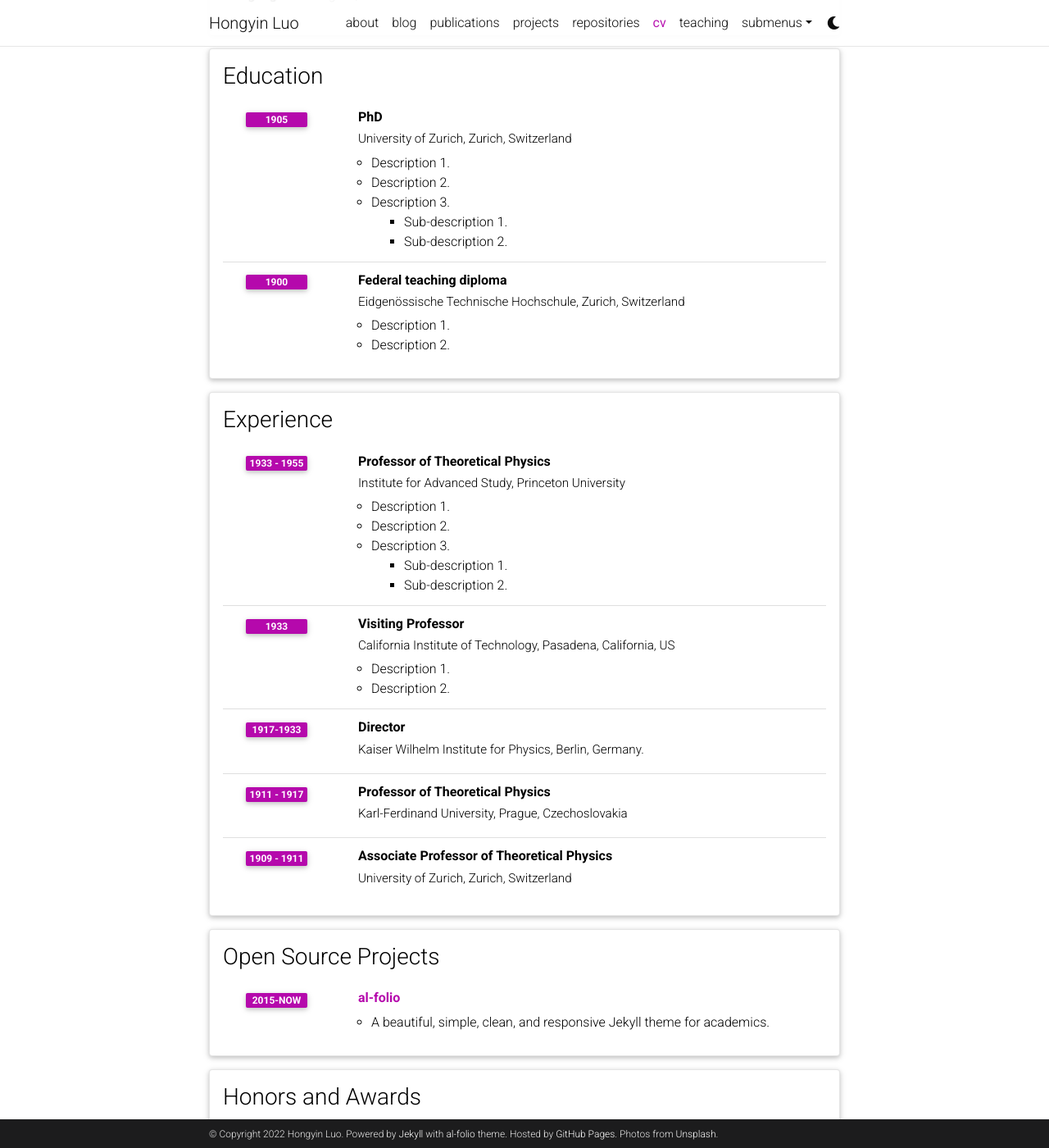
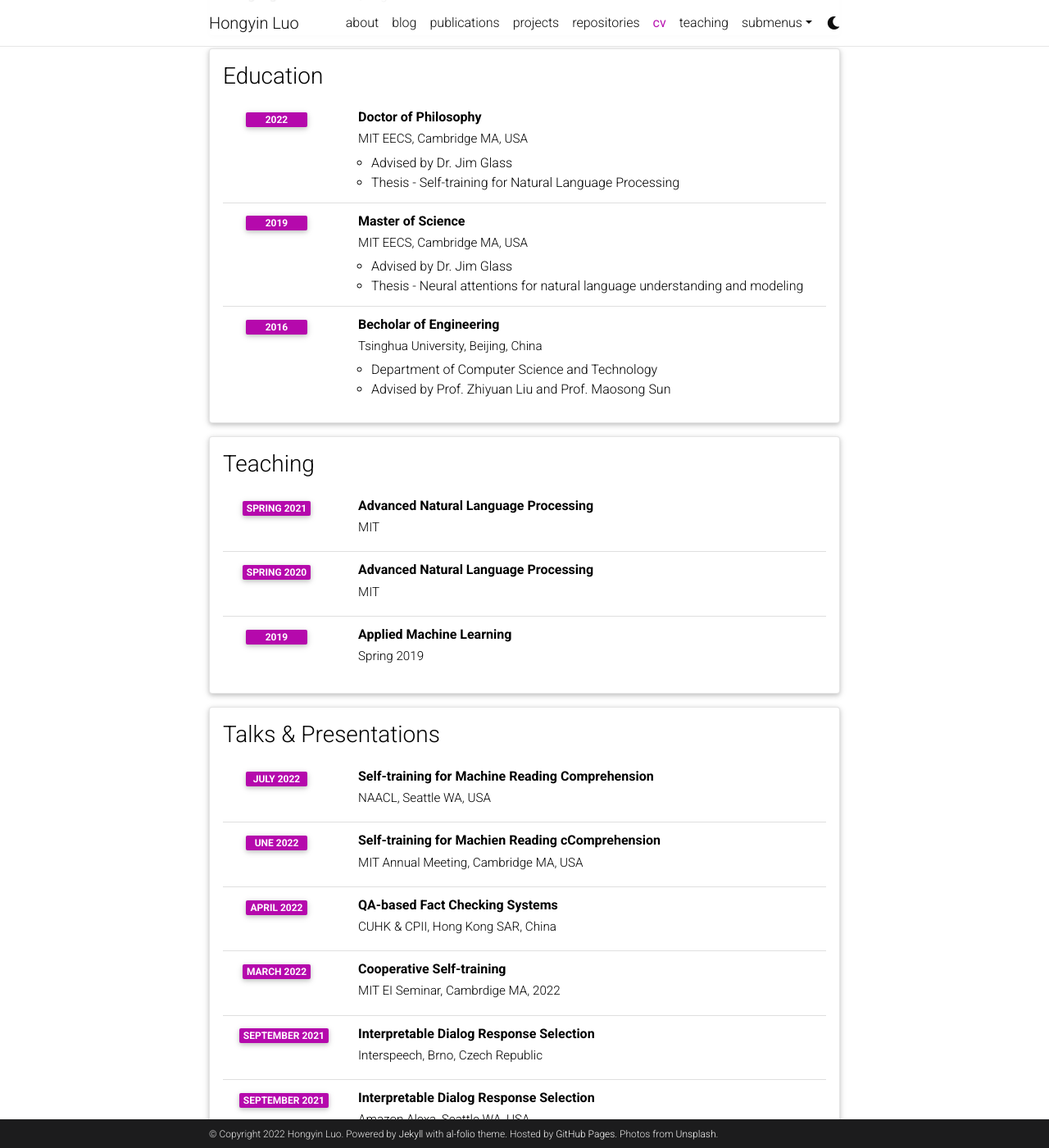
Before and after one commit to luohongyin/luohongyin.github.io, a Jekyll site: the page built from _pages/cv.md, in a window 1280 px wide and 1400 px high, scrolled down 333 px. Shown: the whole window at 82% size. Built offline with Jekyll 4.4.1, drawn with Linux system fonts in a browser that asks for light colours; comment, search, counter and statistics services are not loaded; a style sheet for code colours, icons or effects is not loaded; some of the changed text lies outside the part shown.

Commit message:
update CV

```diff
--- a/_data/cv.yml
+++ b/_data/cv.yml
@@ -2,96 +2,113 @@
   type: map
   contents:
     - name: Full Name
-      value: Albert Einstein
+      value: Hongyin Luo
     - name: Date of Birth
-      value: 14th March 1879
+      value: 1st July 1994
     - name: Languages
-      value: English, German
+      value: Chinese, English
 
 - title: Education
   type: time_table
   contents:
-    - title: PhD
-      institution: University of Zurich, Zurich, Switzerland
-      year: 1905
+    - title: Doctor of Philosophy
+      institution: MIT EECS, Cambridge MA, USA
+      year: 2022
       description:
-        - Description 1.
-        - Description 2.
-        - title: Description 3.
-          contents:
-            - Sub-description 1.
-            - Sub-description 2.
-    - title: Federal teaching diploma
-      institution: Eidgenössische Technische Hochschule, Zurich, Switzerland
-      year: 1900
+        - Advised by Dr. Jim Glass
+        - Thesis - Self-training for Natural Language Processing
+    - title: Master of Science
+      institution: MIT EECS, Cambridge MA, USA
+      year: 2019
       description:
-        - Description 1.
-        - Description 2.
+        - Advised by Dr. Jim Glass
+        - Thesis - Neural attentions for natural language understanding and modeling
+    - title: Becholar of Engineering
+      institution: Tsinghua University, Beijing, China
+      year: 2016
+      description:
+        - Department of Computer Science and Technology
+        - Advised by Prof. Zhiyuan Liu and Prof. Maosong Sun
 
-- title: Experience
+- title: Teaching
   type: time_table
   contents:
-    - title: Professor of Theoretical Physics
-      institution: Institute for Advanced Study, Princeton University
-      year: 1933 - 1955
-      description:
-        - Description 1.
-        - Description 2.
-        - title: Description 3.
-          contents:
-            - Sub-description 1.
-            - Sub-description 2.
-    - title: Visiting Professor
-      institution: California Institute of Technology, Pasadena, California, US
-      year: 1933
-      description:
-        - Description 1.
-        - Description 2.
+    - title: Advanced Natural Language Processing
+      institution: MIT
+      year: Spring 2021
+    - title: Advanced Natural Language Processing
+      institution: MIT
+      year: Spring 2020
+    - title: Applied Machine Learning
+      institution: Spring 2019
+      year: 2019
 
-    - title: Director
-      institution: Kaiser Wilhelm Institute for Physics, Berlin, Germany.
-      year: 1917-1933
-
-    - title: Professor of Theoretical Physics
-      institution: Karl-Ferdinand University, Prague, Czechoslovakia
-      year: 1911 - 1917
-      description:
-
-    - title: Associate Professor of Theoretical Physics
-      institution: University of Zurich, Zurich, Switzerland
-      year: 1909 - 1911
-
-- title: Open Source Projects
+- title: Talks & Presentations
   type: time_table
   contents:
-    - title: <a href="https://github.com/alshedivat/al-folio">al-folio</a>
-      year: 2015-now
-      description: A beautiful, simple, clean, and responsive Jekyll theme for academics.
+    - title: Self-training for Machine Reading Comprehension
+      institution: NAACL, Seattle WA, USA
+      year: July 2022
+    - title: Self-training for Machien Reading cComprehension
+      institution: MIT Annual Meeting, Cambridge MA, USA
+      year: Une 2022
+    - title: QA-based Fact Checking Systems
+      institution: CUHK & CPII, Hong Kong SAR, China
+      year: April 2022
+    - title: Cooperative Self-training
+      institution: MIT EI Seminar, Cambrdige MA, 2022
+      year: March 2022
+    - title: Interpretable Dialog Response Selection
+      institution: Interspeech, Brno, Czech Republic
+      year: September 2021
+    - title: Interpretable Dialog Response Selection
+      institution: Amazon Alexa, Seattle WA, USA
+      year: September 2021
+    - title: Mitigating Biases in Toxic Language Detection
+      institution: Workshop on Online Abuse and Harms 2021, Bangkok, Thailand
+      year: June 2021
+    - title: Automatic Question Generation
+      institution: DSTA, Singapore
+      year: January 2021
+    - title: Automatic Question Generation
+      institution: DSTA, Singapore
+      year: January 2021
+    - title: Knowledge Grounded Conversational Symptom Detection
+      institution: EMNLP-ClinicalNLP, Virtual
+      year: November 2020
+    - title: Prototypical Q Network for Automatic Conversational Diagnosis
+      institution: Interspeech, Shanghai, China
+      year: September 2020
+    - title: Retrieval-based Video Question Answering
+      institution: Interspeech, Graz, Austria
+      year: September 2019
+    - title: Unsupervised Phrase Induction in Language Models
+      institution: ACL, Florence, Italy
+      year: July 2019
+    - title: Learning Cross-sentence Dependency for Co-reference Resolution
+      institution: EMNLP,  Brussels, Belgium
+      year: November 2018
 
-- title: Honors and Awards
+
+- title: Work Experience
   type: time_table
   contents:
-    - year: 1921
-      items:
-        - Nobel Prize in Physics
-        - Matteucci Medal
-    - year: 2029
-      items:
-        - Max Planck Medal
+    - title: Research Intern
+      institution: Amazon AWS AI, New York City NY, USA
+      year: Summer 2021
+      description:
+        - Mentored by Dr. Xiaofei Ma and Dr. Bing Xiang
+        - Worked on prompt tuning of language models on QA domain adaptation
+    - title: Applied Research Intern
+      institution: Amazon Alexa, New York City NY, USA
+      year: Summer 2020
+      description:
+        - Mentored by Dr. Shang-Wen Li
+        - Worked on unsupervised interpretable dialog response selection
 
-- title: Academic Interests
-  type: nested_list
-  contents:
-    - title: Topic 1.
-      items:
-        - Description 1.
-        - Description 2.
-    - title: Topic 2.
-      items:
-        - Description 1.
-        - Description 2.
-
-- title: Other Interests
-  type: list
-  contents:
-    - <u>Hobbies:</u> Hobby 1, Hobby 2, etc.
+    - title: Research Intern
+      institution: Google Brain, Mountain View CA, USA
+      year: 2019
+      description:
+        - Mentored by Dr. Chung-Cheng Chiu and Dr. Ye Jia
+        - Worked on Simutaneous machien translation.
```
